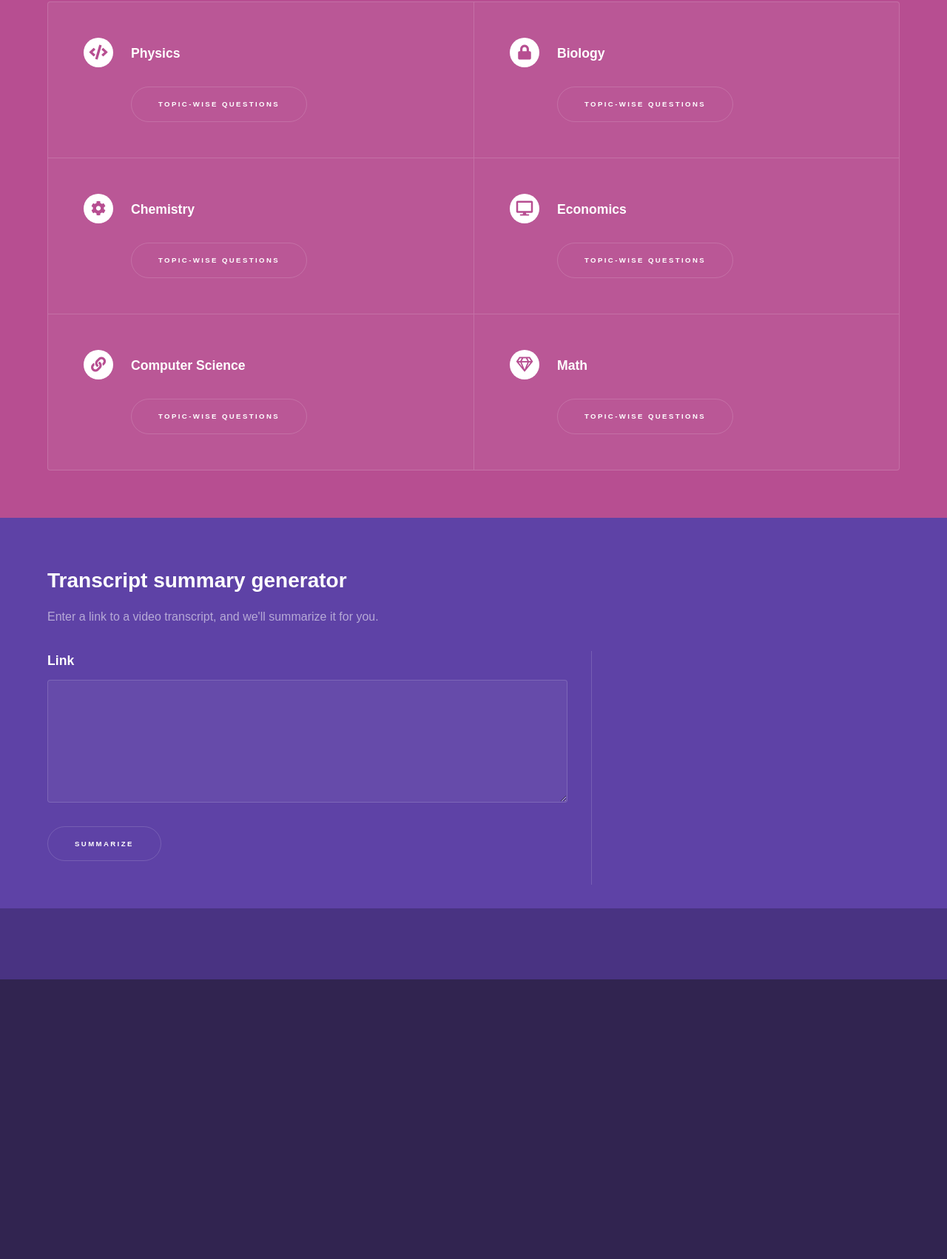
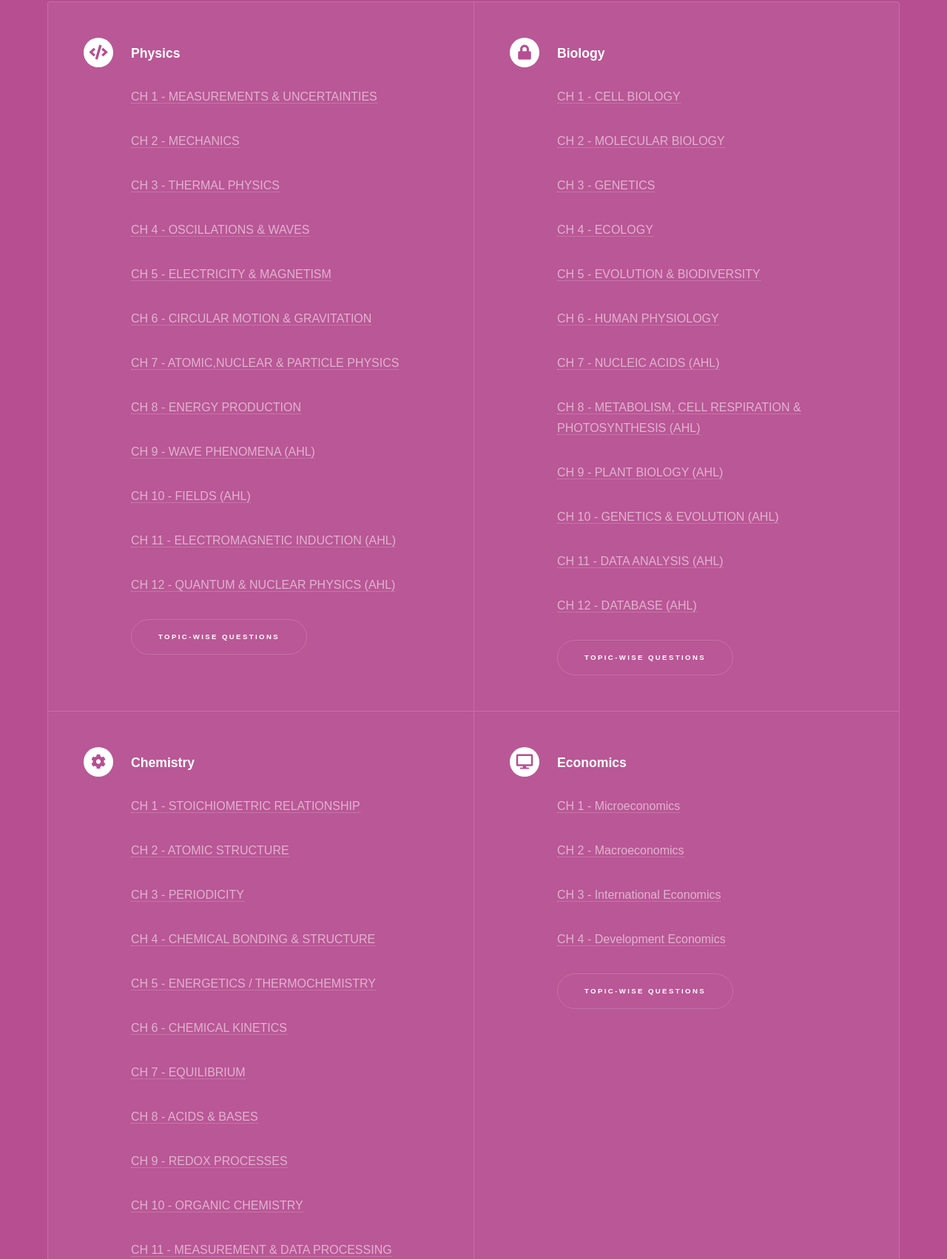
Before and after one commit to TISB-Social-Good/frontend, a plain HTML site: page index.html in a window 1280 px wide. Shown: the part 1354-3056 px from the top of the page at 74% size. Before the commit the page ends 2678 px from the top, so only its background shows below. Drawn offline with Linux system fonts and the light colour scheme; files whose address does not match are found by name.

Commit message:
Added topics for all subjects

```diff
--- a/index.html
+++ b/index.html
@@ -66,7 +66,18 @@
 									<span class="icon solid major fa-code"></span>
 									<h3>Physics</h3>
 									<p></p>
-
+									<p><a href="measurements">CH 1 - MEASUREMENTS & UNCERTAINTIES</a></p>
+									<p><a href="mechanics">CH 2 - MECHANICS</a></p>
+									<p><a href="thermal">CH 3 - THERMAL PHYSICS</a></p>
+									<p><a href="oscillations">CH 4 - OSCILLATIONS & WAVES</a></p>
+									<p><a href="electricity">CH 5 - ELECTRICITY & MAGNETISM</a></p>
+									<p><a href="circular">CH 6 - CIRCULAR MOTION & GRAVITATION</a></p>
+									<p><a href="atomic">CH 7 - ATOMIC,NUCLEAR & PARTICLE PHYSICS</a></p>
+									<p><a href="energy">CH 8 - ENERGY PRODUCTION</a></p>
+									<p><a href="wave">CH 9 - WAVE PHENOMENA (AHL)</a></p>
+									<p><a href="fields">CH 10 - FIELDS (AHL)</a></p>
+									<p><a href="electromagnetic">CH 11 - ELECTROMAGNETIC INDUCTION (AHL)</a></p>
+									<p><a href="quantum">CH 12 - QUANTUM & NUCLEAR PHYSICS (AHL)</a></p>
 									<ul class="actions">
 								<li><a href="generic.html" class="button">Topic-wise questions</a></li>
 							</ul>
@@ -75,6 +86,18 @@
 									<span class="icon solid major fa-lock"></span>
 									<h3>Biology</h3>
 									<p></p>
+									<p><a href="cell-biology">CH 1 - CELL BIOLOGY</a></p>
+									<p><a href="molecular-biology">CH 2 - MOLECULAR BIOLOGY</a></p>
+									<p><a href="genetics">CH 3 - GENETICS</a></p>
+									<p><a href="ecology">CH 4 - ECOLOGY</a></p>
+									<p><a href="evolution">CH 5 - EVOLUTION & BIODIVERSITY</a></p>
+									<p><a href="human-physiology">CH 6 - HUMAN PHYSIOLOGY</a></p>
+									<p><a href="nucleic-acids">CH 7 - NUCLEIC ACIDS (AHL)</a></p>
+									<p><a href="metabolism">CH 8 - METABOLISM, CELL RESPIRATION & PHOTOSYNTHESIS (AHL)</a></p>
+									<p><a href="plant-biology">CH 9 - PLANT BIOLOGY (AHL)</a></p>
+									<p><a href="genetics">CH 10 - GENETICS & EVOLUTION (AHL)</a></p>
+									<p><a href="data-analysis">CH 11 - DATA ANALYSIS (AHL)</a></p>
+									<p><a href="database">CH 12 - DATABASE (AHL)</a></p>
 									<ul class="actions">
 								<li><a href="generic.html" class="button">Topic-wise questions</a></li>
 							</ul>
@@ -83,6 +106,27 @@
 									<span class="icon solid major fa-cog"></span>
 									<h3>Chemistry</h3>
 									<p></p>
+									<p><a href="stoichometry">CH 1 - STOICHIOMETRIC RELATIONSHIP</a></p>
+									<p><a href="atomic-structure">CH 2 - ATOMIC STRUCTURE</a></p>
+									<p><a href="pereodicity">CH 3 - PERIODICITY</a></p>
+									<p><a href="chemical-bomding">CH 4 - CHEMICAL BONDING & STRUCTURE</a></p>
+									<p><a href="energitics">CH 5 - ENERGETICS / THERMOCHEMISTRY</a></p>
+									<p><a href="chemical-kinetics">CH 6 - CHEMICAL KINETICS</a></p>
+									<p><a href="equilibrium">CH 7 - EQUILIBRIUM</a></p>
+									<p><a href="acid-bases">CH 8 - ACIDS & BASES</a></p>
+									<p><a href="redox-processes">CH 9 - REDOX PROCESSES</a></p>
+									<p><a href="organic-chemistry">CH 10 - ORGANIC CHEMISTRY</a></p>
+									<p><a href="measurement">CH 11 - MEASUREMENT & DATA PROCESSING</a></p>
+									<p><a href="atomic-struture-hl">CH 12 - ATOMIC STRUCTURE (HL)</a></p>
+									<p><a href="periodic-table">CH 13 - THE PERIODIC TABLE (HL)</a></p>
+									<p><a href="chemical-bonding-hl">CH 14 - CHEMICAL BONDING & STRUCTURE (HL)</a></p>
+									<p><a href="energetics-hl">CH 15 - ENERGETICS / THERMOCHEMISTRY (HL)</a></p>
+									<p><a href="chemical-energetics-hl">CH 16 - CHEMICAL KINETICS (HL)</a></p>
+									<p><a href="equilibrium-hl">CH 17 - EQUILIBRIUM (HL)</a></p>
+									<p><a href="acid-bases-hl">CH 18 - ACIDS & BASES (HL)</a></p>
+									<p><a href="redox-processes-hl">CH 19 - REDOX PROCESSES (HL)</a></p>
+									<p><a href="organic-chemistry-hl">CH 20 - ORGANIC CHEMISTRY (HL)</a></p>
+									<p><a href="measurement-analysis-hl">CH 21 - MEASUREMENT & ANALYSIS (HL)</a></p>
 									<ul class="actions">
 								<li><a href="generic.html" class="button">Topic-wise questions</a></li>
 							</ul>
@@ -91,6 +135,10 @@
 									<span class="icon solid major fa-desktop"></span>
 									<h3>Economics</h3>
 									<p></p>
+									<p><a href="microeconomics">CH 1 - Microeconomics</a></p>
+									<p><a href="macroeconomics">CH 2 - Macroeconomics</a></p>
+									<p><a href="international-economics">CH 3 - International Economics</a></p>
+									<p><a href="development-economics">CH 4 - Development Economics</a></p>
 									<ul class="actions">
 								<li><a href="generic.html" class="button">Topic-wise questions</a></li>
 							</ul>
@@ -107,6 +155,10 @@
 									<span class="icon major fa-gem"></span>
 									<h3>Math</h3>
 									<p></p>
+									<p><a href="numbers-algebra">CH 1 - NUMBERS AND ALGEBRA</a></p>
+									<p><a href="functions">CH 2 - FUNCTIONS</a></p>
+									<p><a href="statistics-probabilities">CH 4 - STATISTICS AND PROBABLITIES</a></p>
+									<p><a href="calculus">CH 5 - CALCULUS</a></p>
 									<ul class="actions">
 								<li><a href="generic.html" class="button">Topic-wise questions</a></li>
 							</ul>
```
